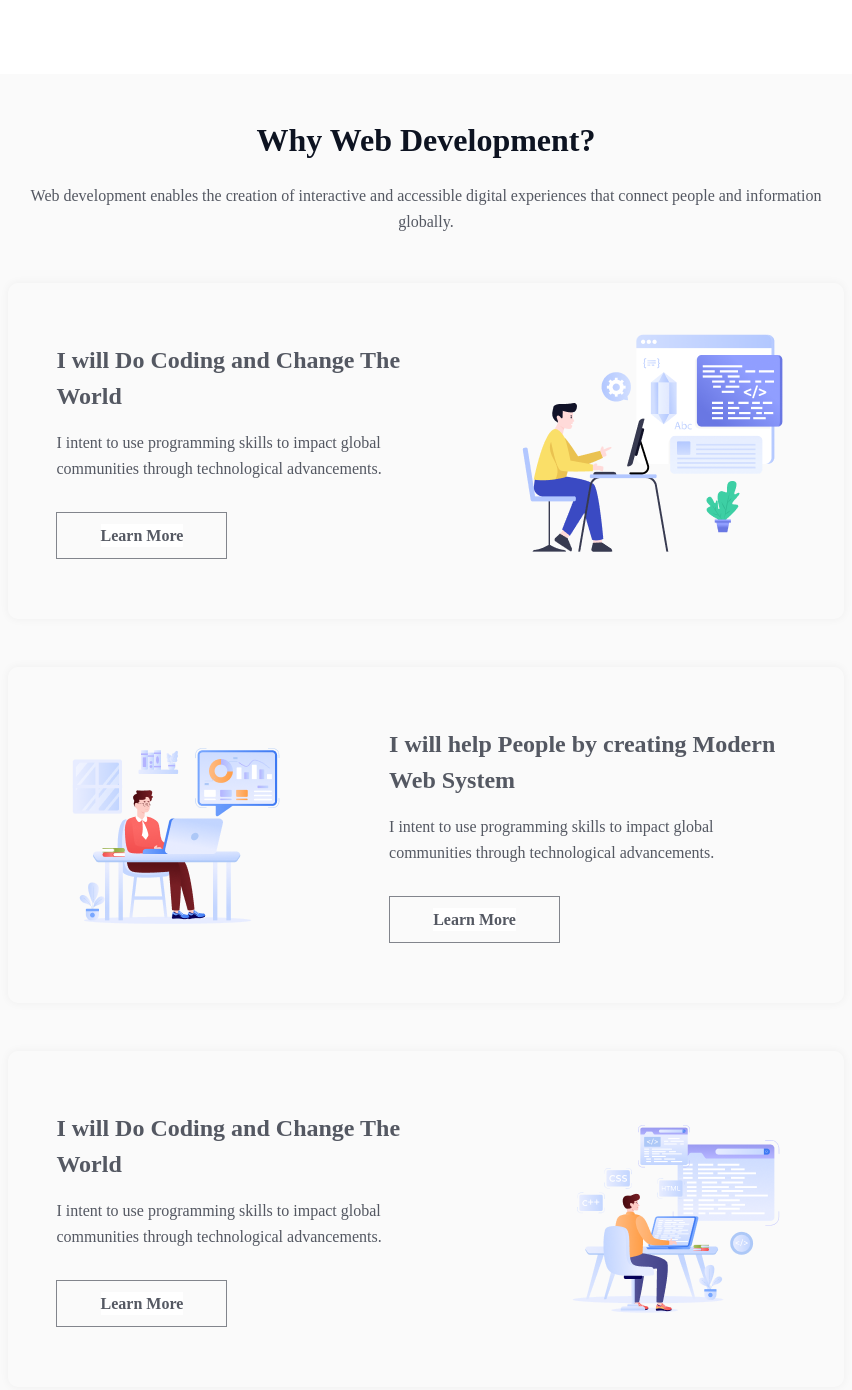
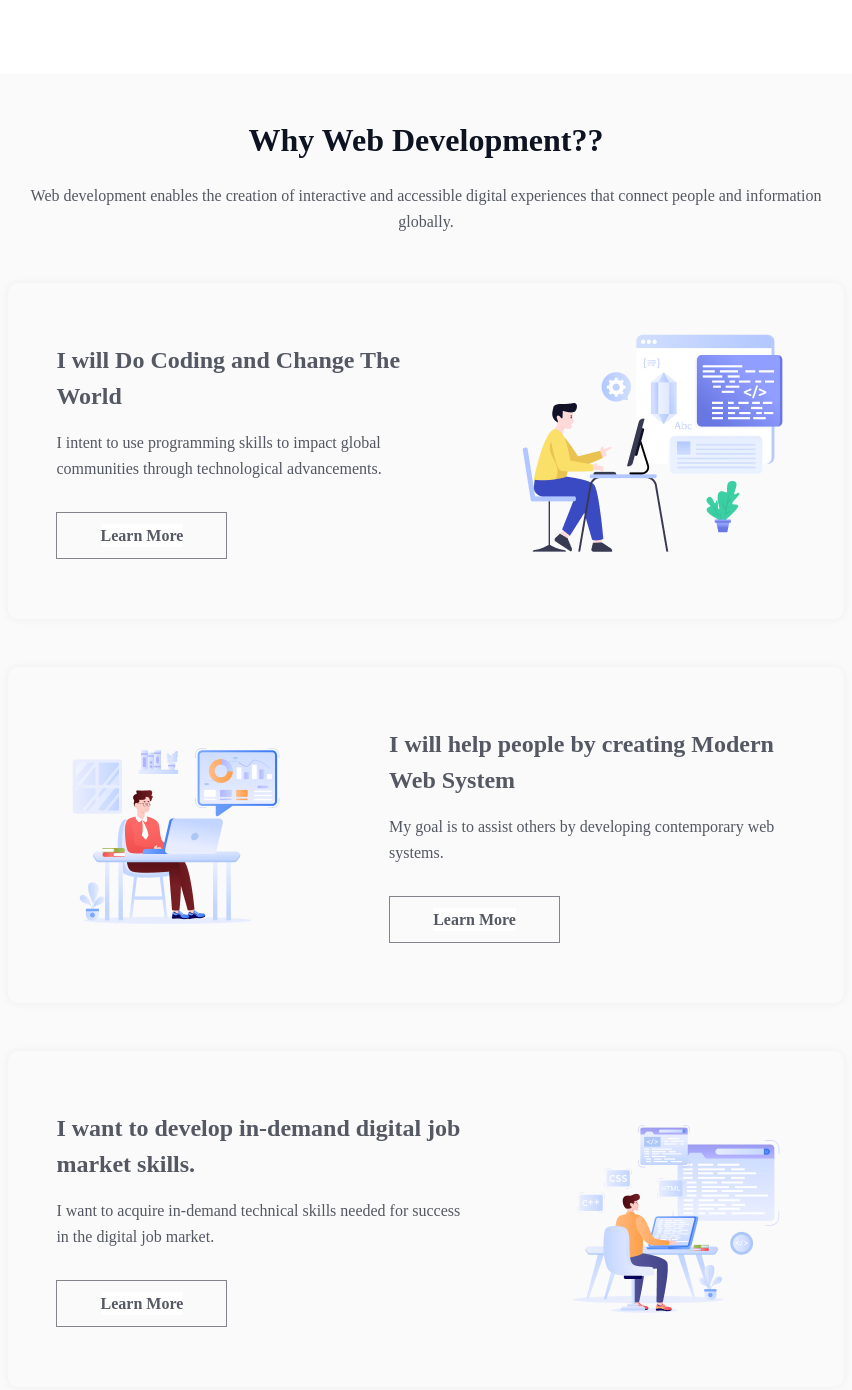
Before and after one commit to VelociRoughtor/Assignment01, a plain HTML site: page index.html in a window 1280 px wide. Shown: the part 820-2210 px from the top of the page, without its empty margins (214-1066 px from the left). Drawn offline with Linux system fonts and the light colour scheme; a web font is replaced by a local one.

Commit message:
Corrected some mistakes in the web dev section

```diff
--- a/index.html
+++ b/index.html
@@ -32,7 +32,7 @@
             <div class="web-dev-outer">
                 <div class="web-dev-inner">
                     <div class="why-web-dev">
-                        <h1>Why Web Development?</h1>
+                        <h1>Why Web Development??</h1>
                         <p>Web development enables the creation of interactive and accessible digital experiences that connect people and information globally.</p>
                     </div>
                     <div class="reasons">
@@ -53,8 +53,8 @@
                         <div class="frames">
                             <img src="images/Group 3.png" alt="">
                             <div class="frame-content">
-                                <p class="frame-p1">I will help People by creating Modern Web System</p>
-                                <p class="frame-p2">I intent to use programming skills to impact global communities through technological advancements.</p>
+                                <p class="frame-p1">I will help people by creating Modern Web System</p>
+                                <p class="frame-p2">My goal is to assist others by developing contemporary web systems.</p>
                                 <div class="frame-button">
                                     <button>
                                         <a href="https://learn-more.eu/" target="_blank">Learn More</a>
@@ -66,8 +66,8 @@
                     <div class="reasons">
                         <div class="frames">
                             <div class="frame-content">
-                                <p class="frame-p1">I will Do Coding and Change The World</p>
-                                <p class="frame-p2">I intent to use programming skills to impact global communities through technological advancements.</p>
+                                <p class="frame-p1">I want to develop in-demand digital job market skills.</p>
+                                <p class="frame-p2">I want to acquire in-demand technical skills needed for success in the digital job market.</p>
                                 <div class="frame-button">
                                     <button>
                                         <a href="https://learn-more.eu/" target="_blank">Learn More</a>
@@ -85,7 +85,7 @@
             <div class="my-inspiration">
                 <div class="my-inspiration-texts">
                     <h1>My Inspiration</h1>
-                    <p>Driven by a deep passion for crafting innovative web experiences, I find inspiration in merging creativity with functionality to enhance digital interactions."</p>
+                    <p>Driven by a deep passion for crafting innovative web experiences, I find inspiration in merging creativity with functionality to enhance digital interactions.</p>
                 </div>
                 <div class="inspiration-video">
                     <iframe width="560" height="315" src="https://www.youtube.com/embed/Cxf5sOXG0w0?si=RC7meRfPlaosn0PV" title="YouTube video player" frameborder="0" allow="accelerometer; autoplay; clipboard-write; encrypted-media; gyroscope; picture-in-picture; web-share" referrerpolicy="strict-origin-when-cross-origin" allowfullscreen></iframe>
@@ -133,7 +133,7 @@
                     </div>
                     <div class="support-bar">
                         <div class="feedback-field">
-                            <input type="text" placeholder="Suggest me any feedback for me">
+                            <input type="text" placeholder="Suggest any feedback for me">
                         </div>
                         <div class="submit-field">
                             <input type="submit" value="Submit">
```
